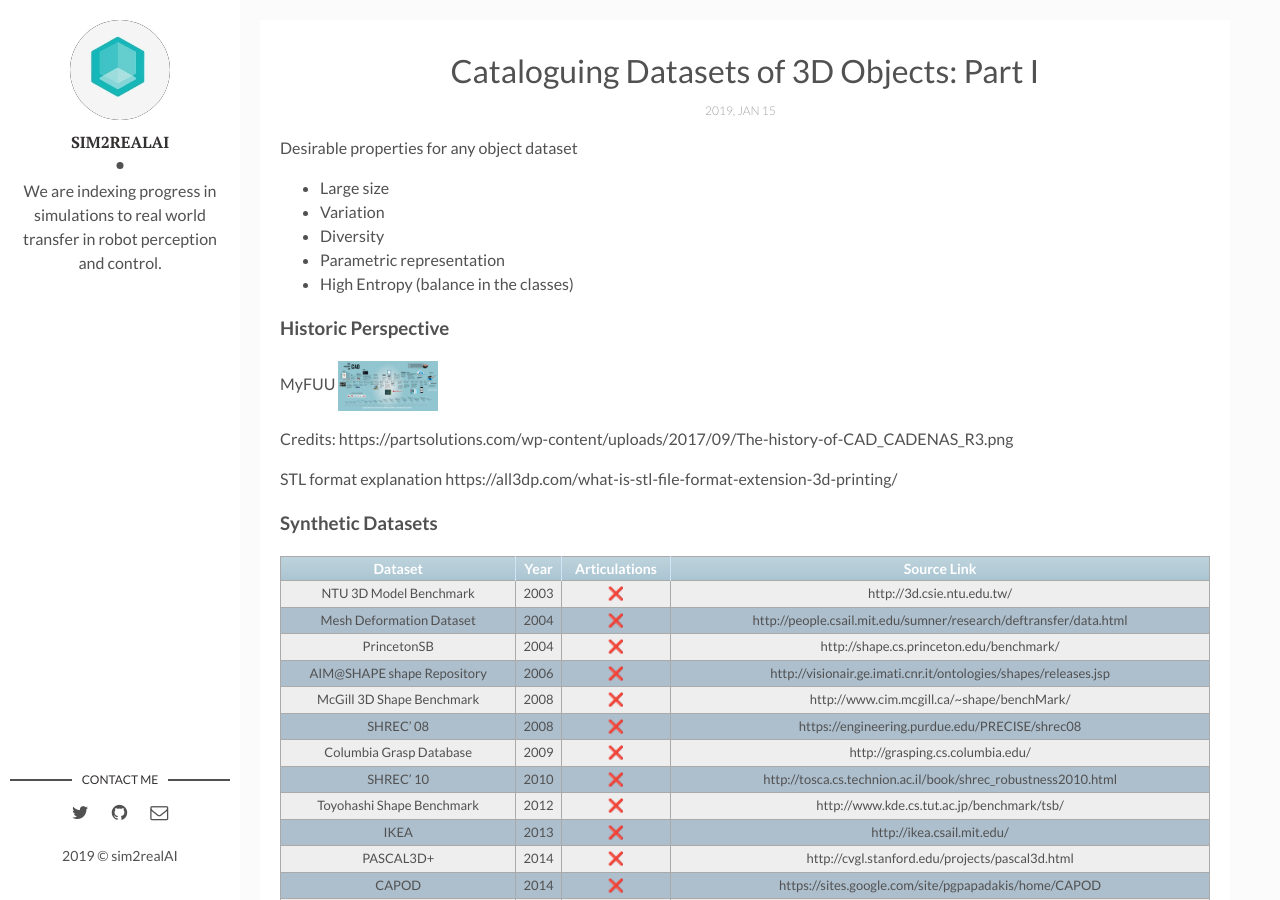
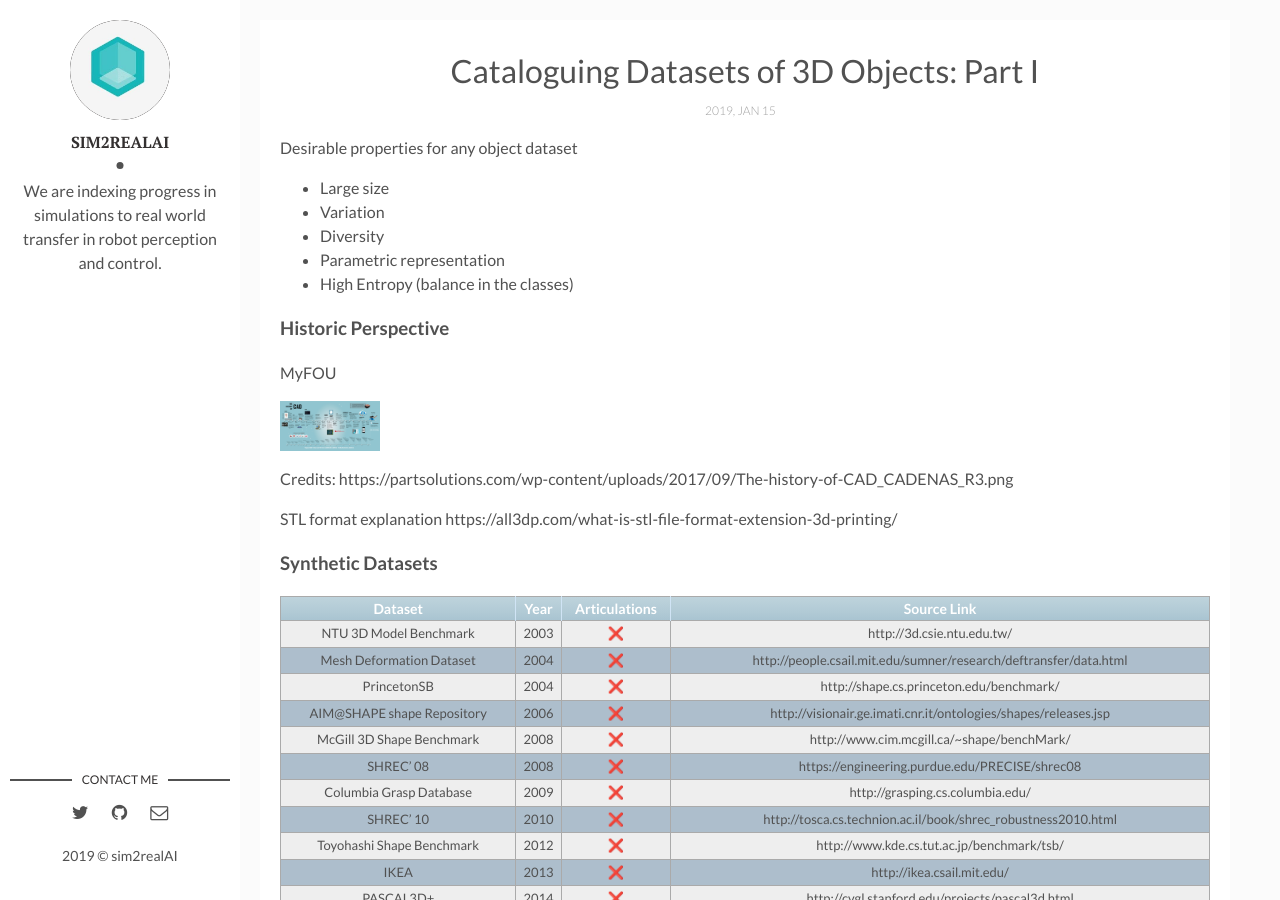
Before and after one commit to backupsim2realai/backupsim2realai.github.io, a Jekyll site: the page built from _posts/2019-01-15-Synthetic-Datasets-of-Objects-Part-I.markdown, in a window 1280 px wide and 900 px high. Built offline with Jekyll 4.4.1, drawn with Linux system fonts in a browser that asks for light colours; emoji names are drawn with the system emoji font.

Commit message:
update
Signed-off-by: Ankur Handa <ahanda@nvidia.com>

```diff
--- a/_posts/2019-01-15-Synthetic-Datasets-of-Objects-Part-I.markdown
+++ b/_posts/2019-01-15-Synthetic-Datasets-of-Objects-Part-I.markdown
@@ -21,8 +21,10 @@ Desirable properties for any object dataset
 [![](/assets/img/2019-01-15/The-history-of-CAD_CADENAS_R3.jpg)](/assets/img/2019-01-15/The-history-of-CAD_CADENAS_R3.jpg){:width="70%"}
 -->
 
-MyFUU
-![](/assets/img/2019-01-15/The-history-of-CAD_CADENAS_R3.jpg){: .myfoo}
+MyFOU
+
+![image-title-here](/assets/img/2019-01-15/The-history-of-CAD_CADENAS_R3.jpg){:class="myfoo"}
+
 
 <!--<center><img src="/assets/img/2019-01-15/The-history-of-CAD_CADENAS_R3.jpg" width="1024"></center>
 -->
```
